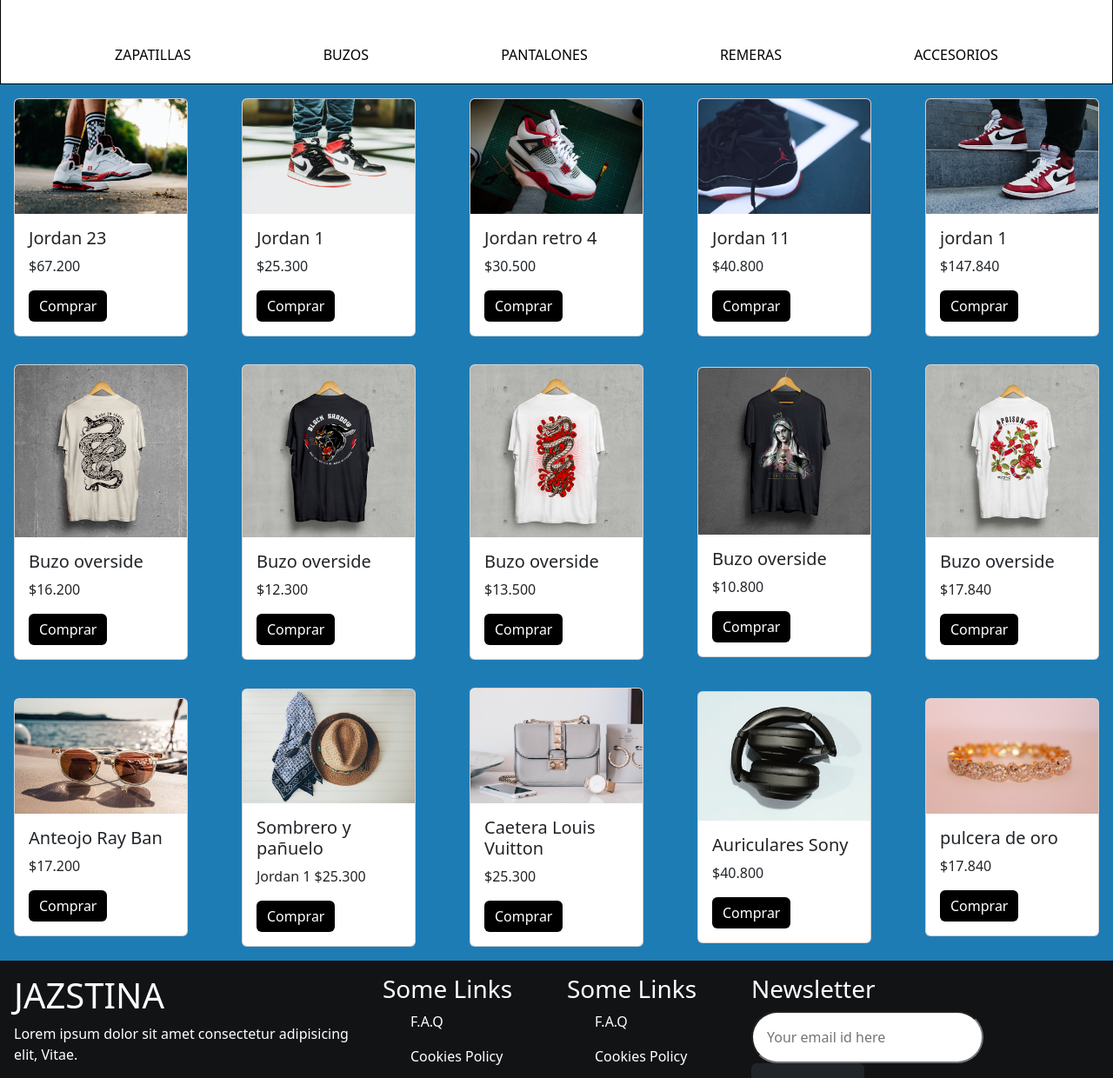
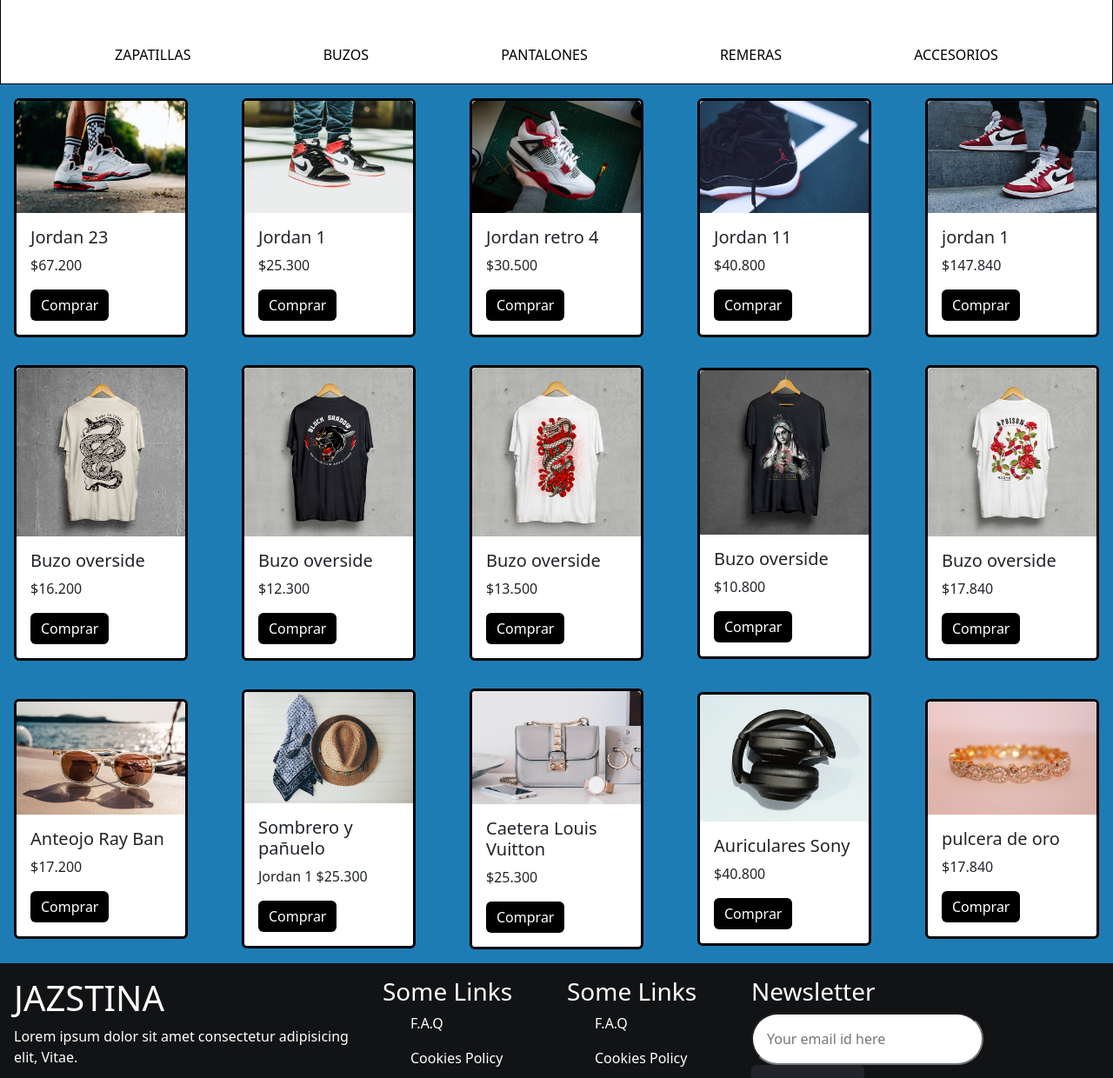
Before and after one commit to JoaquinFlores22/desafio-final, a plain HTML site: page galeria.html in a window 1280 px wide. Shown: the part 223-1463 px from the top of the page at 87% size. Drawn offline with nearby package versions, Linux system fonts and the light colour scheme.

Commit message:
arreglos nav

```diff
--- a/css/style.css
+++ b/css/style.css
@@ -325,6 +325,9 @@
 #index div .redes i {
   font-size: 40px; }
 
+#index #card {
+  border: 3px solid black; }
+
 .footer {
   display: flex;
   align-items: center;
@@ -589,3 +592,6 @@ div.redes {
 
 #galeria div .redes i {
   font-size: 40px; }
+
+#galeria #card {
+  border: 3px solid black; }
--- a/galeria.html
+++ b/galeria.html
@@ -45,12 +45,13 @@
                             <a class="menu" href="./index.html">INICIO</a>
                         </li>
                         <li>
+                            <i class="fa-solid fa-box-archive"></i>
+                            <a class="menu" href="./galeria.html">GALERIA</a>
+                        </li>
+                        <li>
                             <i class="fa-solid fa-folder"></i>
                             <a class="menu" href="./mi-trabajo.html">MI TRABAJO</a>
                         </li>
-                        <li>
-                            <i class="fa-solid fa-box-archive"></i>
-                            <a class="menu" href="./galeria.html">GALERIA</a>
                         <li>
                             <i class="fa-solid fa-tv"></i>
                             <a class="menu" href="./tv.html">TV</a>
@@ -84,7 +85,7 @@
         </section>
 
         <section class="seccion1">
-            <div class="card">
+            <div class="card" id="card">
                 <a href="#"><img src="../img/jordan/hunter-johnson-0UCGfN2qtrs-unsplash.jpg" class="card-img-top"
                         alt="..."></a>
                 <div class="card-body">
@@ -93,7 +94,7 @@
                     <a href="#" class="btn btn-primary" id="boton-card">Comprar</a>
                 </div>
             </div>
-            <div class="card">
+            <div class="card" id="card">
                 <a href="#"><img src="../img/jordan/paul-volkmer-crRwoRukgkA-unsplash.jpg" class="card-img-top"
                         alt="..."></a>
                 <div class="card-body">
@@ -102,7 +103,7 @@
                     <a href="#" class="btn btn-primary" id="boton-card">Comprar</a>
                 </div>
             </div>
-            <div class="card">
+            <div class="card" id="card">
                 <a href="#"><img src="../img/jordan/lewis-pugsley-KeAJ36SRgdw-unsplash.jpg" class="card-img-top"
                         alt="..."></a>
                 <div class="card-body">
@@ -111,7 +112,7 @@
                     <a href="#" class="btn btn-primary" id="boton-card">Comprar</a>
                 </div>
             </div>
-            <div class="card">
+            <div class="card" id="card">
                 <a href="#"><img src="../img/jordan/taylor-smith-Crs7t2Iv6Z4-unsplash.jpg" class="card-img-top"
                         alt="..."></a>
                 <div class="card-body">
@@ -120,7 +121,7 @@
                     <a href="#" class="btn btn-primary" id="boton-card">Comprar</a>
                 </div>
             </div>
-            <div class="card">
+            <div class="card" id="card">
                 <a href="#"><img src="../img/jordan/paul-volkmer-updW-QUccFE-unsplash.jpg" class="card-img-top"
                         alt="..."></a>
                 <div class="card-body">
@@ -131,7 +132,7 @@
             </div>
         </section>
         <section class="seccion1">
-            <div class="card">
+            <div class="card" id="card">
                 <a href="#"><img src="../img/remeras/whatch.jpg" class="card-img-top" alt="..."></a>
                 <div class="card-body">
                     <h5 class="card-title"> Buzo overside</h5>
@@ -139,7 +140,7 @@
                     <a href="#" class="btn btn-primary" id="boton-card">Comprar</a>
                 </div>
             </div>
-            <div class="card">
+            <div class="card" id="card">
                 <a href="#"><img src="../img/remeras/black-shadow.jpg" class="card-img-top" alt="..."></a>
                 <div class="card-body">
                     <h5 class="card-title">Buzo overside</h5>
@@ -147,7 +148,7 @@
                     <a href="#" class="btn btn-primary" id="boton-card">Comprar</a>
                 </div>
             </div>
-            <div class="card">
+            <div class="card" id="card">
                 <a href="#"><img src="../img/remeras/remera-blanca.jpg" class="card-img-top" alt="..."></a>
 
                 <div class="card-body">
@@ -156,7 +157,7 @@
                     <a href="#" class="btn btn-primary" id="boton-card">Comprar</a>
                 </div>
             </div>
-            <div class="card">
+            <div class="card" id="card">
                 <a href="#"><img src="../img/remeras/free-youth.jpg" class="card-img-top" alt="..."></a>
                 <div class="card-body">
                     <h5 class="card-title">Buzo overside</h5>
@@ -164,7 +165,7 @@
                     <a href="#" class="btn btn-primary" id="boton-card">Comprar</a>
                 </div>
             </div>
-            <div class="card">
+            <div class="card" id="card">
                 <a href="#"><img src="../img/remeras/poison-blanco1poison.jpg" class="card-img-top" alt="..."></a>
                 <div class="card-body">
                     <h5 class="card-title">Buzo overside</h5>
@@ -174,7 +175,7 @@
             </div>
         </section>
         <section class="seccion1">
-            <div class="card">
+            <div class="card" id="card">
                 <a href="#"><img src="../img/accesorios/sebastian-coman-travel-dtOTQYmTEs0-unsplash.jpg"
                         class="card-img-top" alt="..."></a>
                 <div class="card-body">
@@ -183,7 +184,7 @@
                     <a href="#" class="btn btn-primary" id="boton-card">Comprar</a>
                 </div>
             </div>
-            <div class="card">
+            <div class="card" id="card">
                 <a href="#"><img src="../img/accesorios/debby-hudson-nEhiF06YDRM-unsplash.jpg" class="card-img-top"
                         alt="..."></a>
                 <div class="card-body">
@@ -192,7 +193,7 @@
                     <a href="#" class="btn btn-primary" id="boton-card">Comprar</a>
                 </div>
             </div>
-            <div class="card">
+            <div class="card" id="card">
                 <a href="#"><img src="../img/accesorios/content-pixie-ZB4eQcNqVUs-unsplash.jpg" class="card-img-top"
                         alt="..."></a>
 
@@ -202,7 +203,7 @@
                     <a href="#" class="btn btn-primary" id="boton-card">Comprar</a>
                 </div>
             </div>
-            <div class="card">
+            <div class="card" id="card">
                 <a href="#"><img src="../img/accesorios/varad-murti-GxWwjOjJ5Ss-unsplash.jpg" class="card-img-top"
                         alt="..."></a>
                 <div class="card-body">
@@ -211,9 +212,8 @@
                     <a href="#" class="btn btn-primary" id="boton-card">Comprar</a>
                 </div>
             </div>
-            <div class="card">
-                <a href="#"><img src="./img/accesorios/pulcera-oro.jpg" class="card-img-top"
-                        alt="..."></a>
+            <div class="card" id="card">
+                <a href="#"><img src="./img/accesorios/pulcera-oro.jpg" class="card-img-top" alt="..."></a>
                 <div class="card-body">
                     <h5 class="card-title">pulcera de oro</h5>
                     <p class="card-text">$17.840</p>
--- a/scss/secciones/_galeria.scss
+++ b/scss/secciones/_galeria.scss
@@ -89,4 +89,8 @@
     div .redes i {
         font-size: 40px;
     }
+
+    #card {
+        border: 3px solid black;
+    }
 }
--- a/scss/secciones/_index.scss
+++ b/scss/secciones/_index.scss
@@ -86,4 +86,8 @@
     div .redes i {
         font-size: 40px;
     }
+
+    #card{
+        border: 3px solid black;
+    }
 }
```
Also changed, not shown: categoria/accesorios.html (+18 -20 lines), categoria/buzos.html (+10 -10 lines), categoria/pantalones.html (+10 -10 lines), categoria/remeras.html (+18 -17 lines), contacto.html (+4 -3 lines), index.html (+15 -15 lines), mi-trabajo.html (+4 -3 lines), tv.html (+4 -3 lines).
